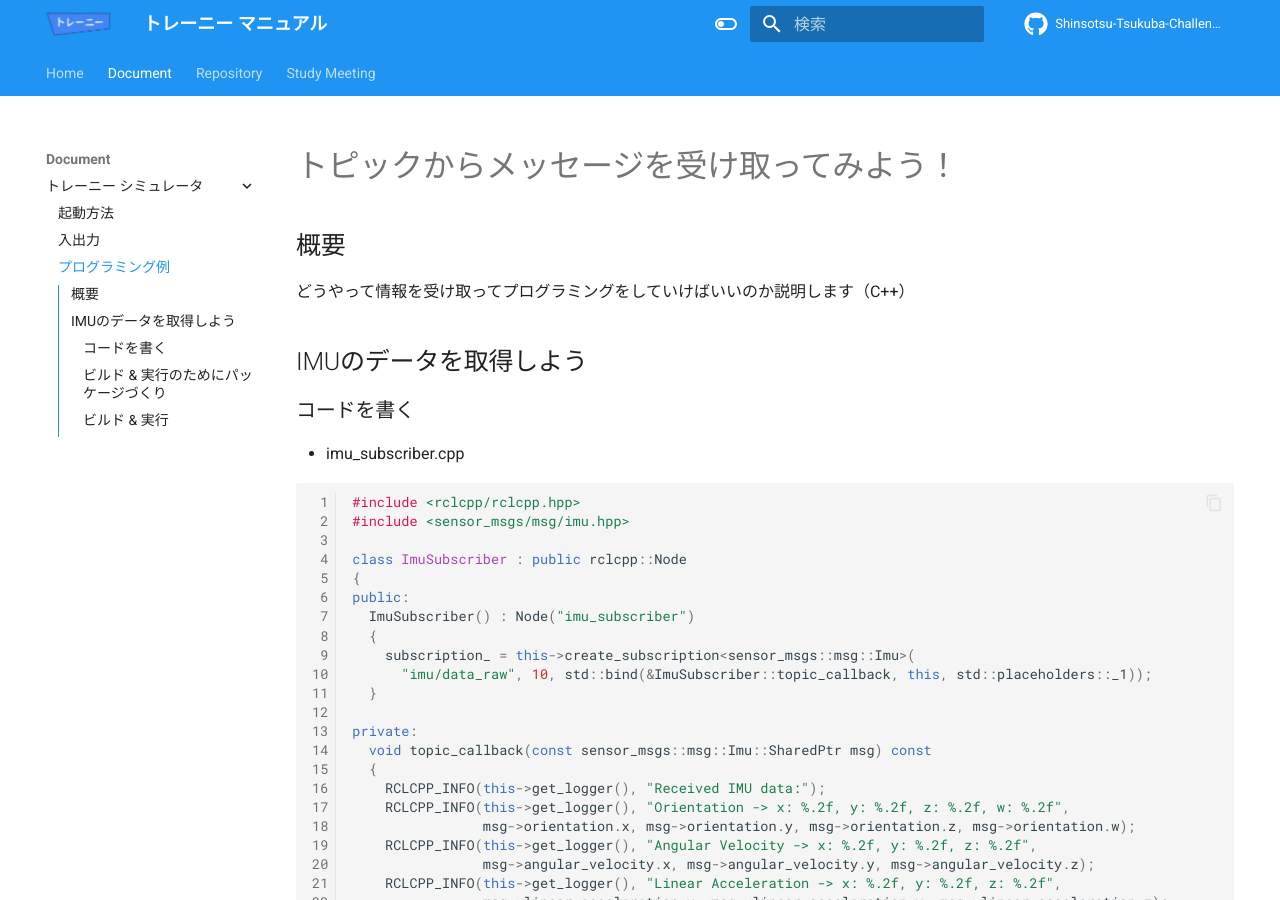
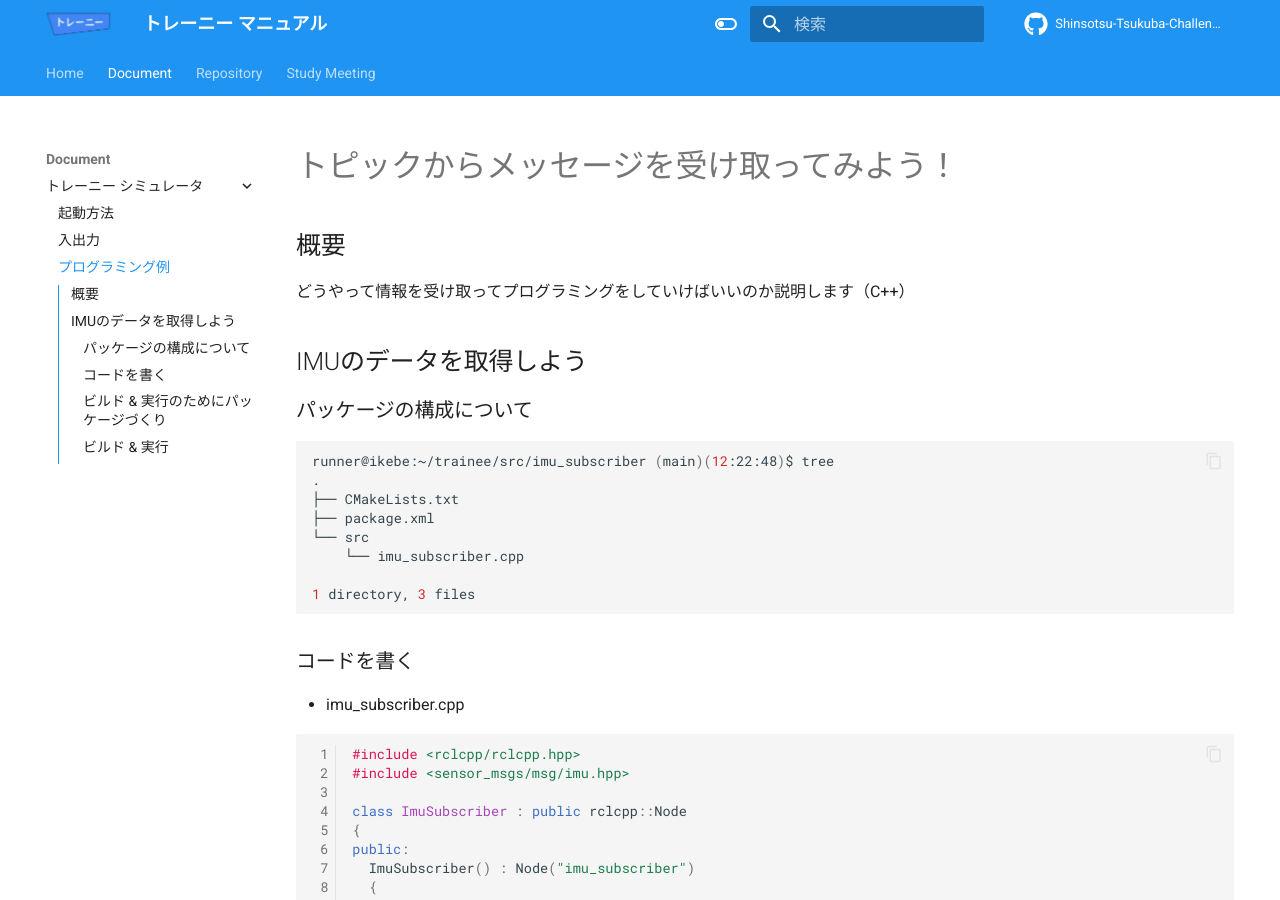
Before and after one commit to haruyama8940/trainee_documentation, an MkDocs documentation site: the page built from docs/document/simulator/trainee_simulator_programming.md, in a window 1280 px wide and 900 px high. Built offline with MkDocs 1.6.1 and Material for MkDocs 9.7.7, drawn with Linux system fonts in a browser that asks for light colours; comment, search, counter and statistics services are not loaded; some of the changed text lies outside the part shown.

Commit message:
chore: add imu_subscriber tree (#6)

````diff
--- a/docs/document/simulator/trainee_simulator_programming.md
+++ b/docs/document/simulator/trainee_simulator_programming.md
@@ -4,6 +4,19 @@
 どうやって情報を受け取ってプログラミングをしていけばいいのか説明します（C++）
 
 ## IMUのデータを取得しよう
+
+### パッケージの構成について
+
+``` sh
+runner@ikebe:~/trainee/src/imu_subscriber (main)(12:22:48)$ tree
+.
+├── CMakeLists.txt
+├── package.xml
+└── src
+    └── imu_subscriber.cpp
+
+1 directory, 3 files
+```
 
 ### コードを書く
 
@@ -103,7 +116,7 @@ source install/setup.bash
 ros2 launch raspicat_map2gazebo raspicat_tsukuba2023_world.launch
 ros2 run imu_subscriber imu_subscriber
 ```
-* 結果
+* 結果（注: Gazeboが正常に立ち上がるまで出力されません）
 ``` sh
 runner@ikebe:~/trainee (main)(22:41:45)$ ros2 run imu_subscriber imu_subscriber
 [INFO] [1724852509.058024108] [imu_subscriber]: Received IMU data:
````
